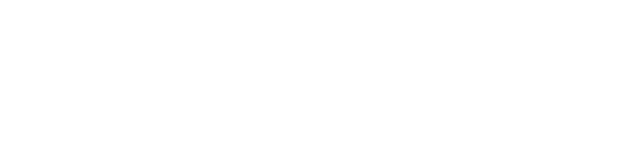
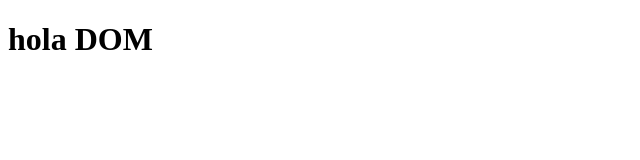
Before and after one commit to JuanDiego2021/gitprueba, a plain HTML site: page index.html in a window 1280 px wide. Shown: the whole page, without its empty margins (0-640 px from the left). Drawn offline with Linux system fonts and the light colour scheme.

Commit message:
agregamos h1

```diff
--- a/index.html
+++ b/index.html
@@ -6,6 +6,6 @@
     <title>Document</title>
 </head>
 <body>
-
+    <h1> hola DOM </h1>
 </body>
 </html>
```
